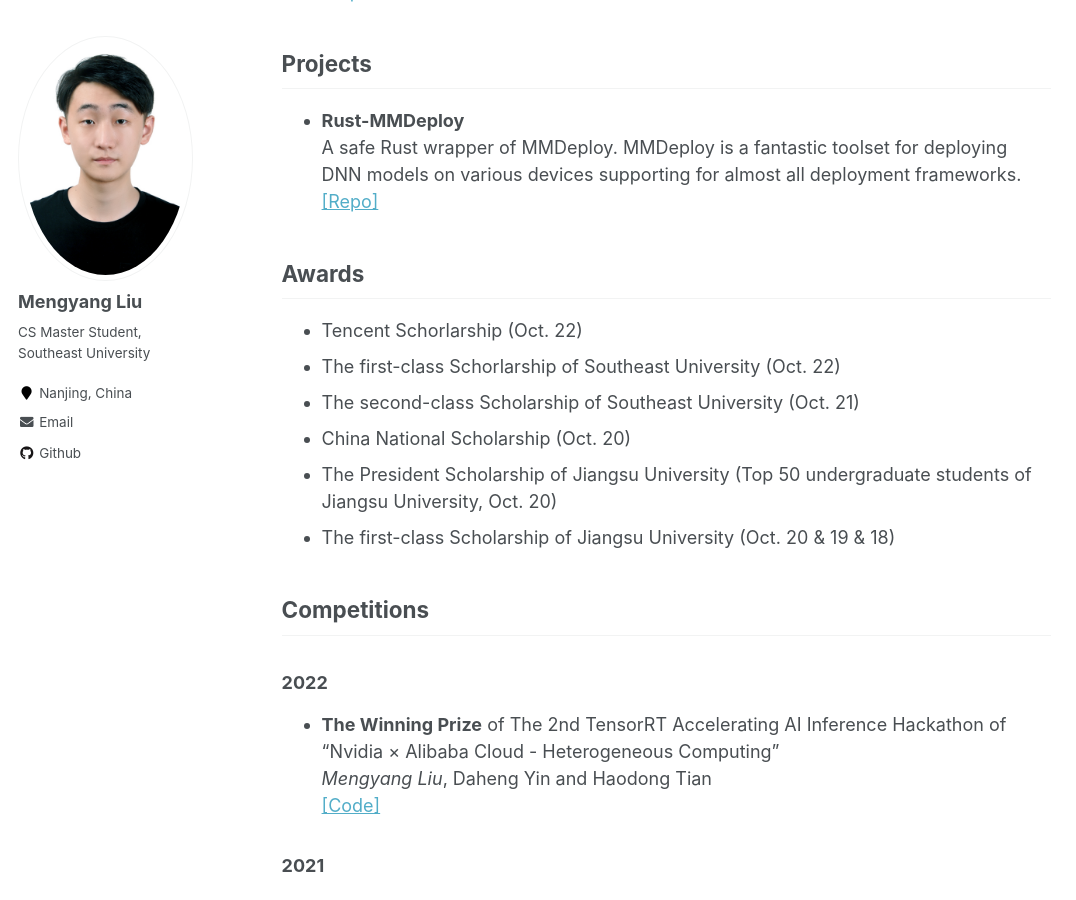
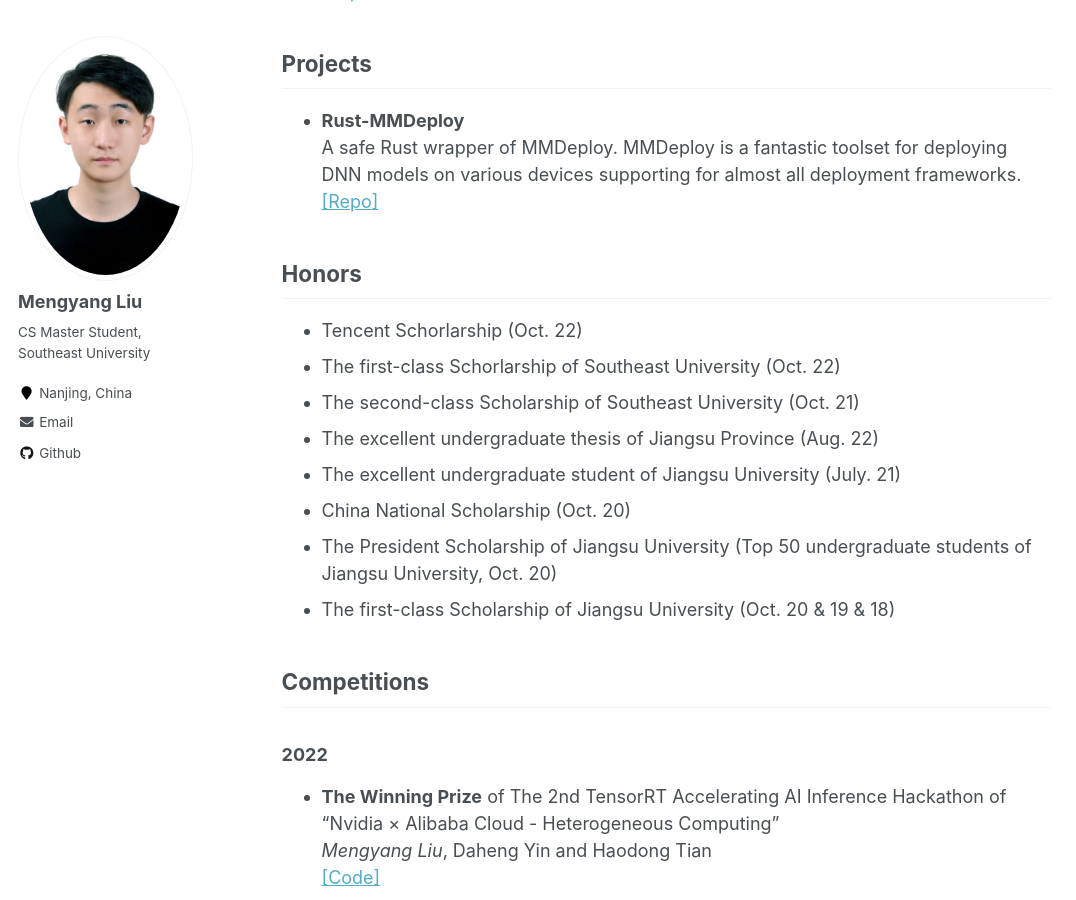
Before and after one commit to liu-mengyang/liu-mengyang.github.io, a Jekyll site: the page built from _pages/about.md, in a window 1280 px wide and 900 px high, scrolled down 861 px. Shown: the whole window, without its empty margins (0-1076 px from the left). Built offline with Jekyll 4.4.1, drawn with Linux system fonts in a browser that asks for light colours.

Commit message:
Rename Awareds to Honors

```diff
--- a/_pages/about.md
+++ b/_pages/about.md
@@ -34,11 +34,13 @@ CBD is an international conference organized by my supervisor and the lab. I pub
   A safe Rust wrapper of MMDeploy. MMDeploy is a fantastic toolset for deploying DNN models on various devices supporting for almost all deployment frameworks.\\
   [[Repo]](https://github.com/liu-mengyang/rust-mmdeploy)
 
-## Awards
+## Honors
 
 - Tencent Schorlarship (Oct. 22)
 - The first-class Schorlarship of Southeast University (Oct. 22)
 - The second-class Scholarship of Southeast University (Oct. 21)
+- The excellent undergraduate thesis of Jiangsu Province (Aug. 22)
+- The excellent undergraduate student of Jiangsu University (July. 21)
 - China National Scholarship (Oct. 20)
 - The President Scholarship of Jiangsu University (Top 50 undergraduate students of Jiangsu University, Oct. 20)
 - The first-class Scholarship of Jiangsu University (Oct. 20 & 19 & 18)
```
